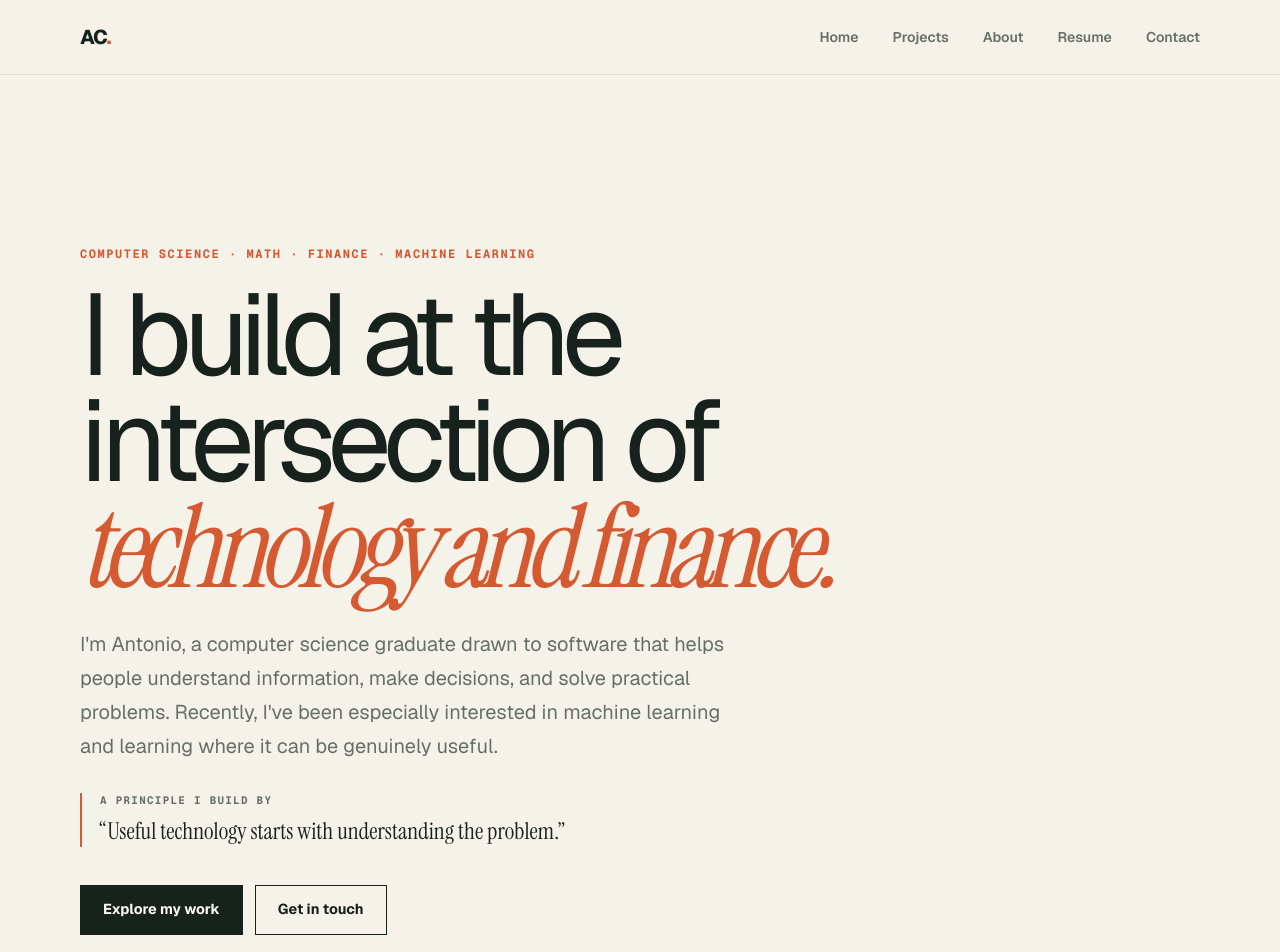
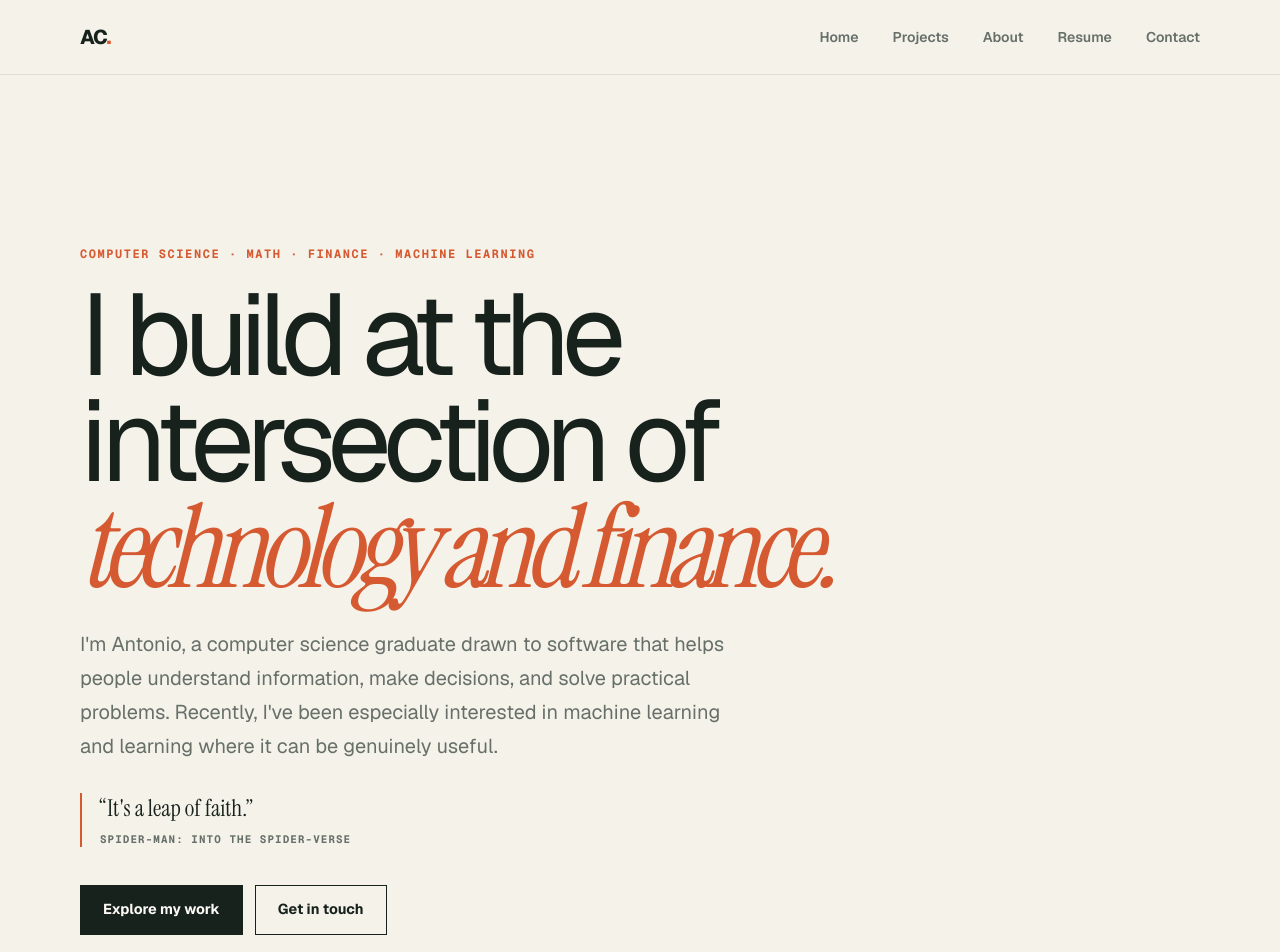
Before and after one commit to apcolon/PersonalWebsite, a Next.js app: page / in a window 1280 px wide. Shown: the top 952 px of the page. Built offline with nearby package versions, Linux system fonts and the light colour scheme.

Commit message:
Add Spider-Verse homepage quote

```diff
--- a/src/app/globals.css
+++ b/src/app/globals.css
@@ -67,7 +67,7 @@ main { min-height: calc(100vh - 170px); }
   line-height: 1.7;
 }
 .hero-principle { display: flex; flex-direction: column; gap: 8px; max-width: 560px; margin: 30px 0 0; padding-left: 18px; border-left: 2px solid var(--accent); color: var(--ink); font-family: var(--font-instrument-serif), serif; font-size: clamp(1.15rem, 2vw, 1.45rem); line-height: 1.35; }
-.hero-principle span { color: var(--muted); font-family: var(--font-geist-mono), monospace; font-size: .68rem; font-weight: 700; letter-spacing: .12em; text-transform: uppercase; }
+.hero-principle cite { color: var(--muted); font-family: var(--font-geist-mono), monospace; font-size: .68rem; font-style: normal; font-weight: 700; letter-spacing: .1em; text-transform: uppercase; }
 
 .eyebrow { margin: 0; color: var(--accent); font-family: var(--font-geist-mono), monospace; font-size: 0.75rem; font-weight: 700; letter-spacing: 0.13em; text-transform: uppercase; }
 .button-row { display: flex; flex-wrap: wrap; gap: 12px; margin-top: 38px; }
--- a/src/app/page.tsx
+++ b/src/app/page.tsx
@@ -20,8 +20,8 @@ export default function Home() {
           machine learning and learning where it can be genuinely useful.
         </p>
         <blockquote className="hero-principle">
-          <span>A principle I build by</span>
-          “Useful technology starts with understanding the problem.”
+          “It&apos;s a leap of faith.”
+          <cite>Spider-Man: Into the Spider-Verse</cite>
         </blockquote>
         <div className="button-row">
           <Link className="button button-primary" href="/projects">
```
